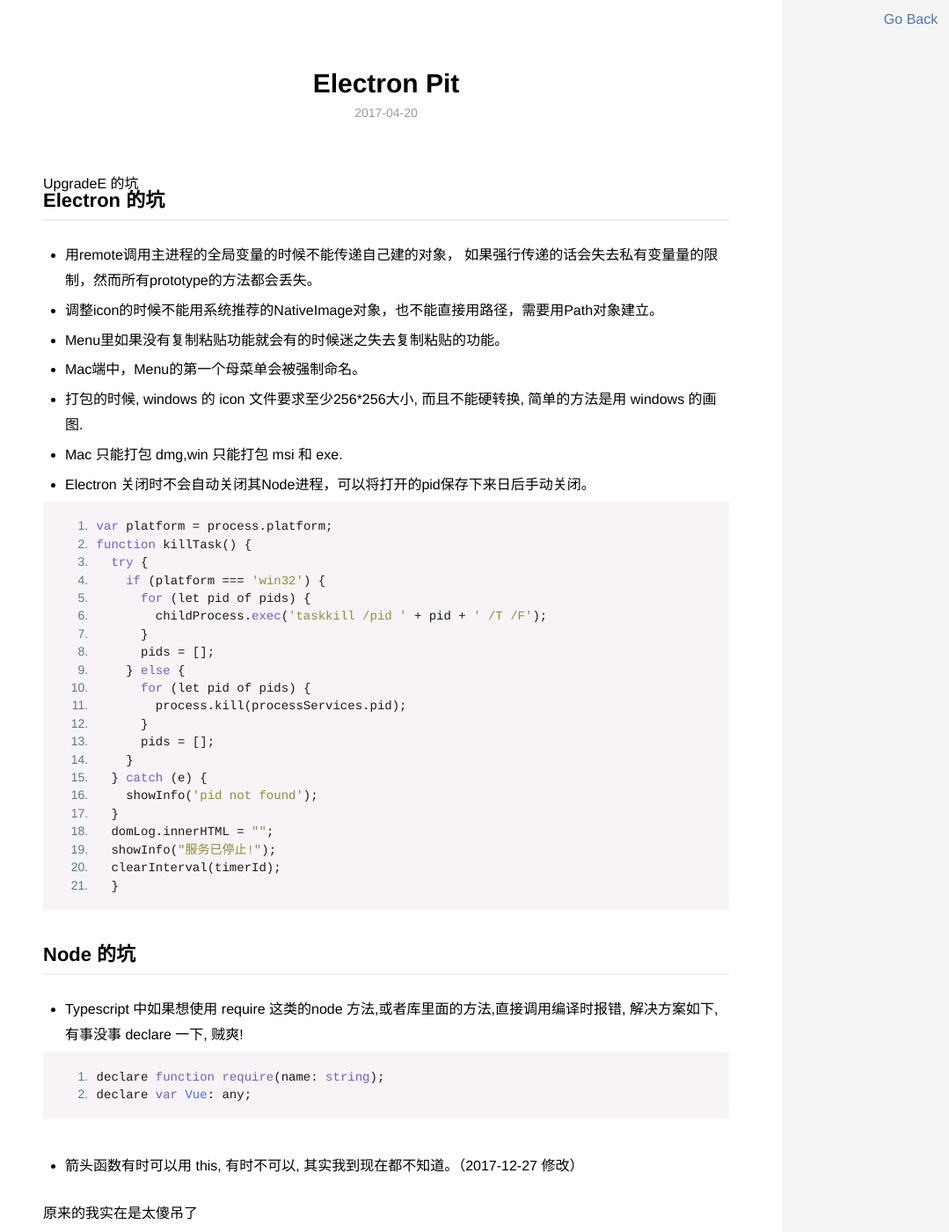
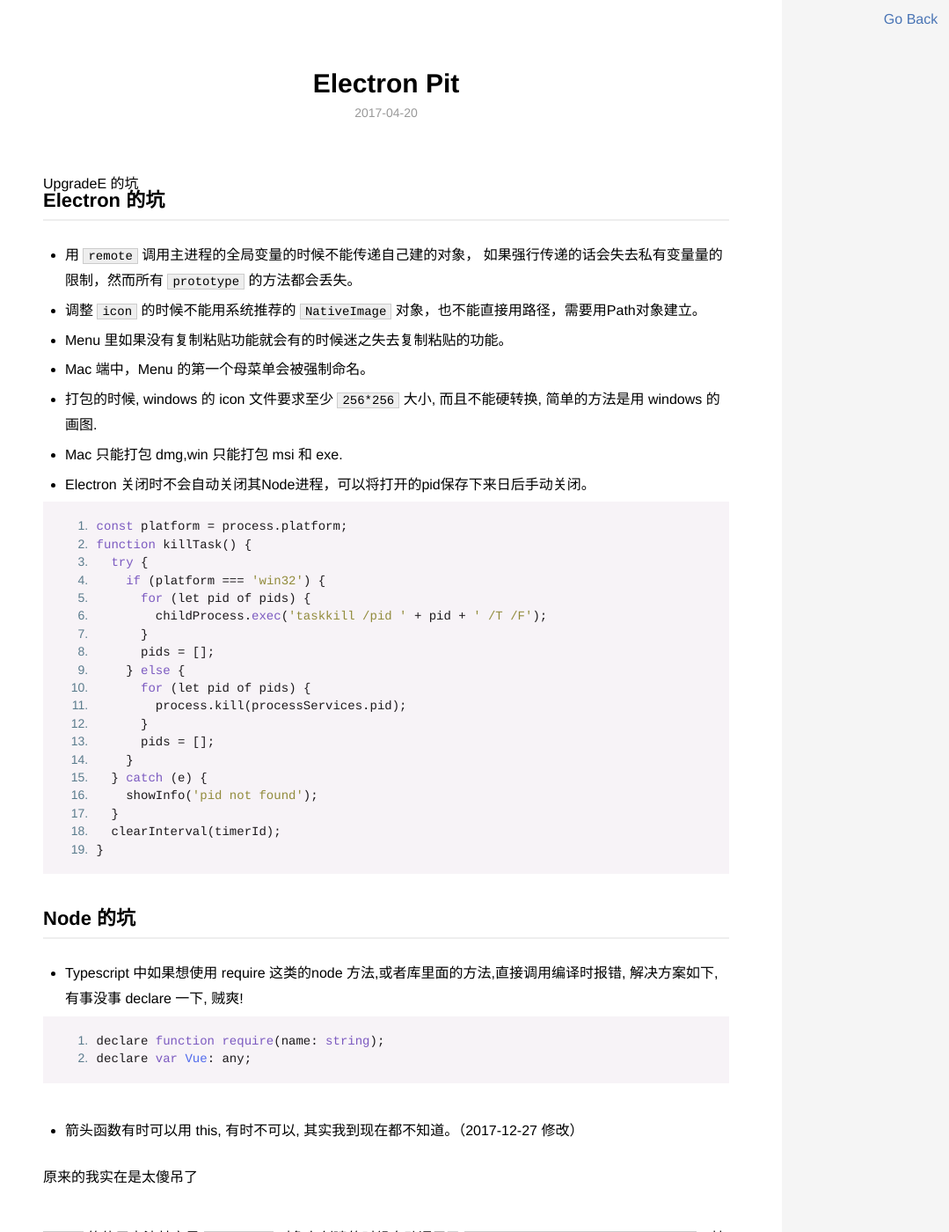
Before and after one commit to WMXPY/blog.mengw.io, a Jekyll site: the page built from _posts/javascript/2017-04-20-Electron-Pit.md, in a window 1280 px wide and 1400 px high. Shown: the whole window at 88% size, without its empty margins (201-1280 px from the left). Built offline with Jekyll 4.4.1, drawn with Linux system fonts in a browser that asks for light colours; some of the changed text lies outside the part shown.

Commit message:
fix old articles

````diff
--- a/_posts/javascript/2017-04-20-Electron-Pit.md
+++ b/_posts/javascript/2017-04-20-Electron-Pit.md
@@ -9,16 +9,16 @@ description: UpgradeE 的坑
 
 ## Electron 的坑
 
--   用remote调用主进程的全局变量的时候不能传递自己建的对象， 如果强行传递的话会失去私有变量量的限制，然而所有prototype的方法都会丢失。
--   调整icon的时候不能用系统推荐的NativeImage对象，也不能直接用路径，需要用Path对象建立。
--   Menu里如果没有复制粘贴功能就会有的时候迷之失去复制粘贴的功能。
--   Mac端中，Menu的第一个母菜单会被强制命名。
--   打包的时候, windows 的 icon 文件要求至少256\*256大小, 而且不能硬转换, 简单的方法是用 windows 的画图.
+-   用 `remote` 调用主进程的全局变量的时候不能传递自己建的对象， 如果强行传递的话会失去私有变量量的限制，然而所有 `prototype` 的方法都会丢失。
+-   调整 `icon` 的时候不能用系统推荐的 `NativeImage` 对象，也不能直接用路径，需要用Path对象建立。
+-   Menu 里如果没有复制粘贴功能就会有的时候迷之失去复制粘贴的功能。
+-   Mac 端中，Menu 的第一个母菜单会被强制命名。
+-   打包的时候, windows 的 icon 文件要求至少 `256*256` 大小, 而且不能硬转换, 简单的方法是用 windows 的画图.
 -   Mac 只能打包 dmg,win 只能打包 msi 和 exe.
 -   Electron 关闭时不会自动关闭其Node进程，可以将打开的pid保存下来日后手动关闭。
 
 ```javascript
-var platform = process.platform;
+const platform = process.platform;
 function killTask() {
   try {
     if (platform === 'win32') {
@@ -35,10 +35,8 @@ function killTask() {
   } catch (e) {
     showInfo('pid not found');
   }
-  domLog.innerHTML = "";
-  showInfo("服务已停止!");
   clearInterval(timerId);
-  }
+}
 ```
 
 ## Node 的坑
@@ -54,7 +52,7 @@ declare var Vue: any;
 
 原来的我实在是太傻吊了
 
-`this` 的使用方法其实是 `Function` 对象在创建的时候自动调用了 `Function.call(<this's position>)`，其实在写 `function X` 的时候我们自动将 `this` 指向当前的运行环境，比如说某一个class或者整个全局。在使用箭头函数的时候，`this` 的位置和当前的运行环境相同，比如。
+`this` 的使用方法其实是 `Function` 对象在创建的时候自动调用了 `Function.call(<this position>)`，其实在写 `function X` 的时候我们自动将 `this` 指向当前的运行环境，比如说某一个class或者整个全局。在使用箭头函数的时候，`this` 的位置和当前的运行环境相同，比如。
 
 ```js
 function a() {
````
Also changed, not shown: _posts/javascript/2017-04-12-Gender-by-Name.md (+8 -8 lines), _posts/javascript/2017-04-13-Private-and-Closure.md (+4 -4 lines), _posts/linux/2017-10-17-CentOS-Install-Guide.md (+1 -1 lines).
